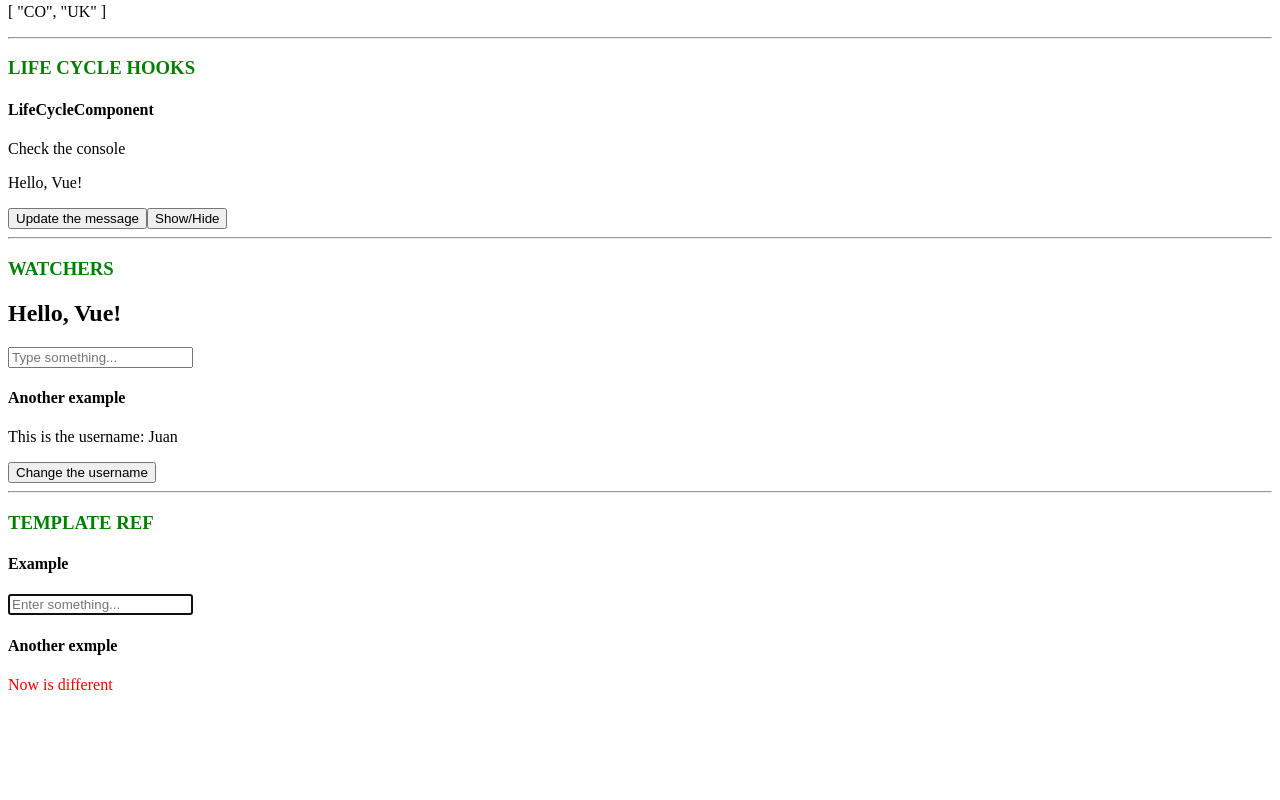
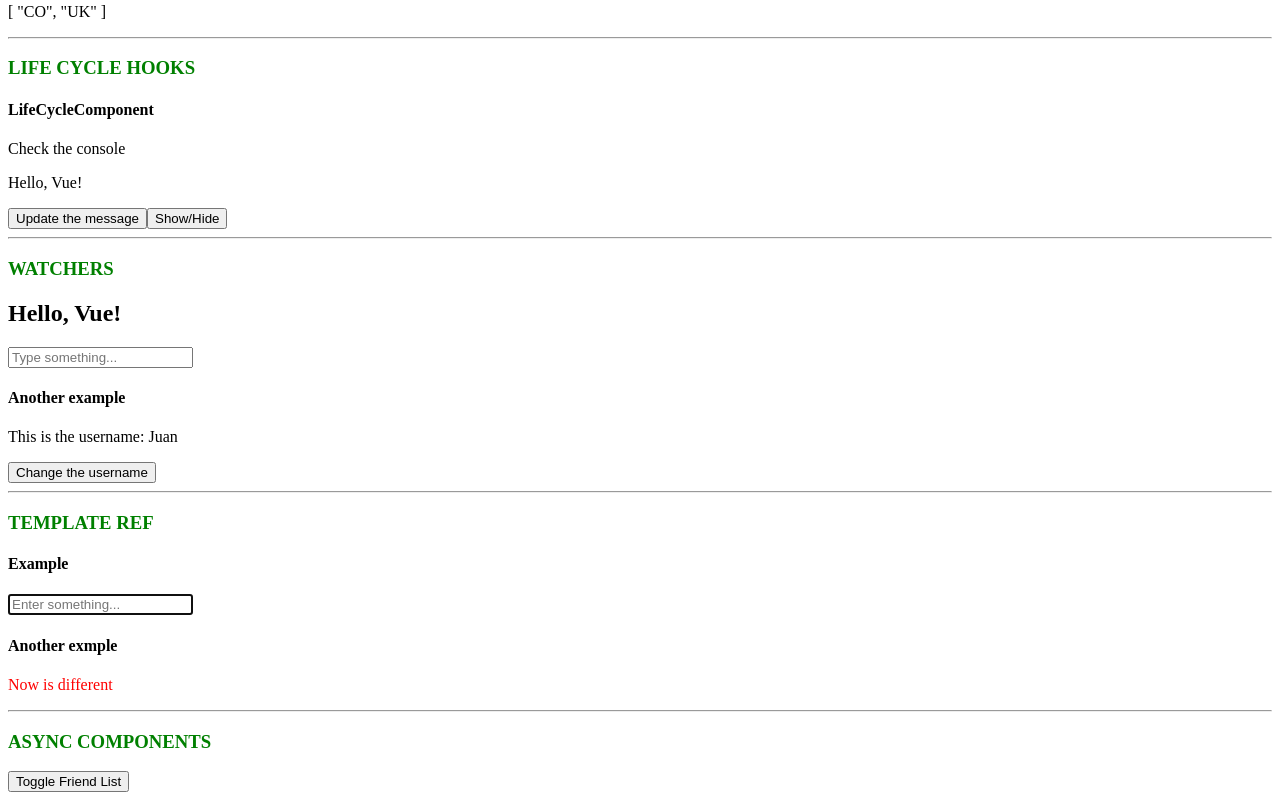
Before and after one commit to jdgonzalez03/learning-vuejs, a Vue app in the folder my-first-app/: page / in a window 1280 px wide. Shown: the part 4713-5513 px from the top of the page. Before the commit the page ends 5423 px from the top, so only its background shows below. Built offline with nearby package versions, Linux system fonts and the light colour scheme.

Commit message:
Async Component

```diff
--- a/my-first-app/src/App.vue
+++ b/my-first-app/src/App.vue
@@ -22,6 +22,7 @@ import LifeCycleComponent from './components/LifeCycleComponent.vue'
 import BasicComponent from './components/BasicComponent.vue'
 import ReactiveComponent from './components/ReactiveComponent.vue'
 import BasicRef from './components/BasicRef.vue'
+import AsyncComponent from './components/AsyncComponent.vue'
 
 const firstName = ref('Daiana')
 const lastName = ref('Campos')
@@ -161,6 +162,12 @@ const showHide = ref(true)
       <h3>Template REF </h3>
       <BasicRef />
     </section>
+
+    <hr>
+    <section>
+      <h3>Async Components </h3>
+      <AsyncComponent />
+    </section>
   </div>
 </template>
 
--- /dev/null
+++ b/my-first-app/src/components/AsyncComponent.vue
@@ -0,0 +1,16 @@
+<script setup>
+import { ref, defineAsyncComponent } from 'vue'
+const RenderFriends = defineAsyncComponent(() => import('./RenderFriends.vue'))
+
+let showFriends = ref(false)
+
+const toggleFriendList = () => (showFriends.value = !showFriends.value)
+</script>
+
+<template>
+  <div v-if="showFriends">
+    <RenderFriends />
+  </div>
+
+  <button @click="toggleFriendList">Toggle Friend List</button>
+</template>
--- /dev/null
+++ b/my-first-app/src/components/RenderFriends.vue
@@ -0,0 +1,10 @@
+<script setup>
+import { ref } from 'vue'
+const friends = ref(['HuXn', 'Jordan', 'Alex', 'Maroon 5'])
+</script>
+
+<template>
+  <h3 v-for="(friend, i) in friends" :key="i">
+    {{ friend }}
+  </h3>
+</template>
```
